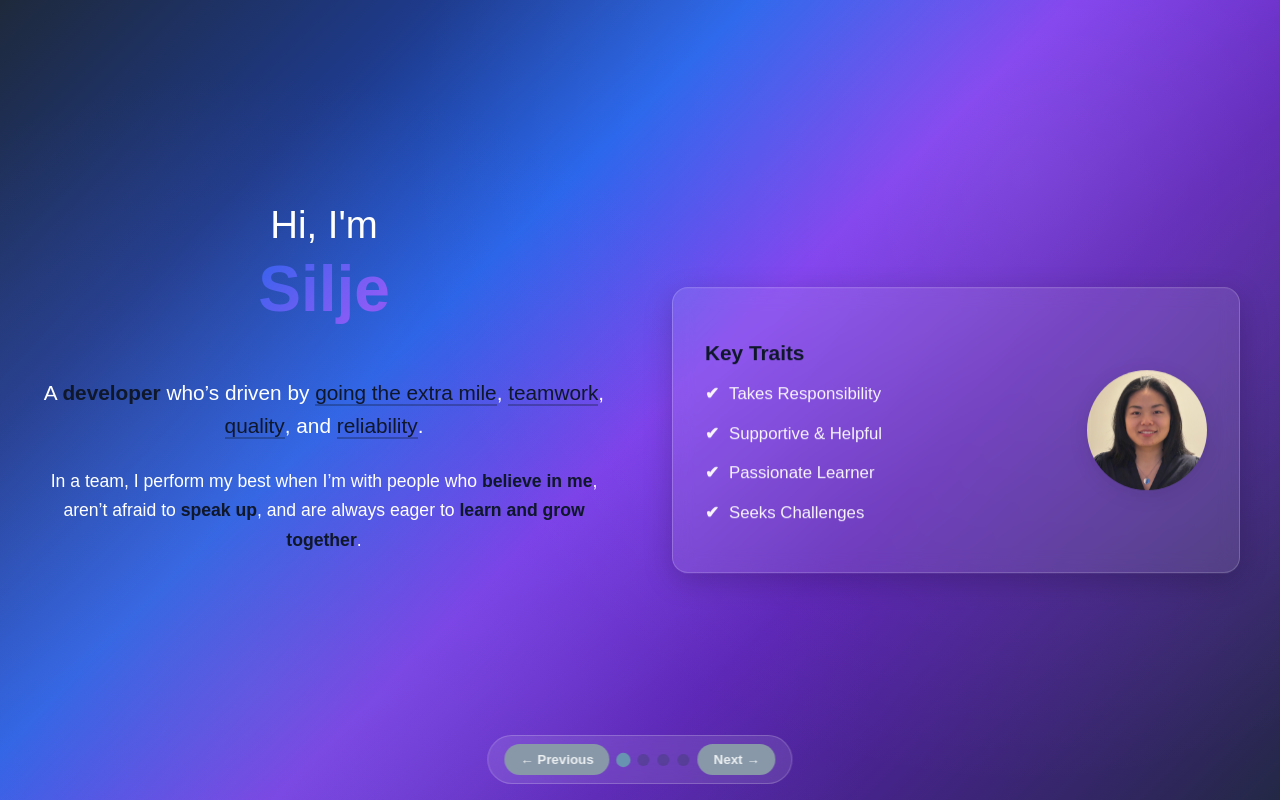
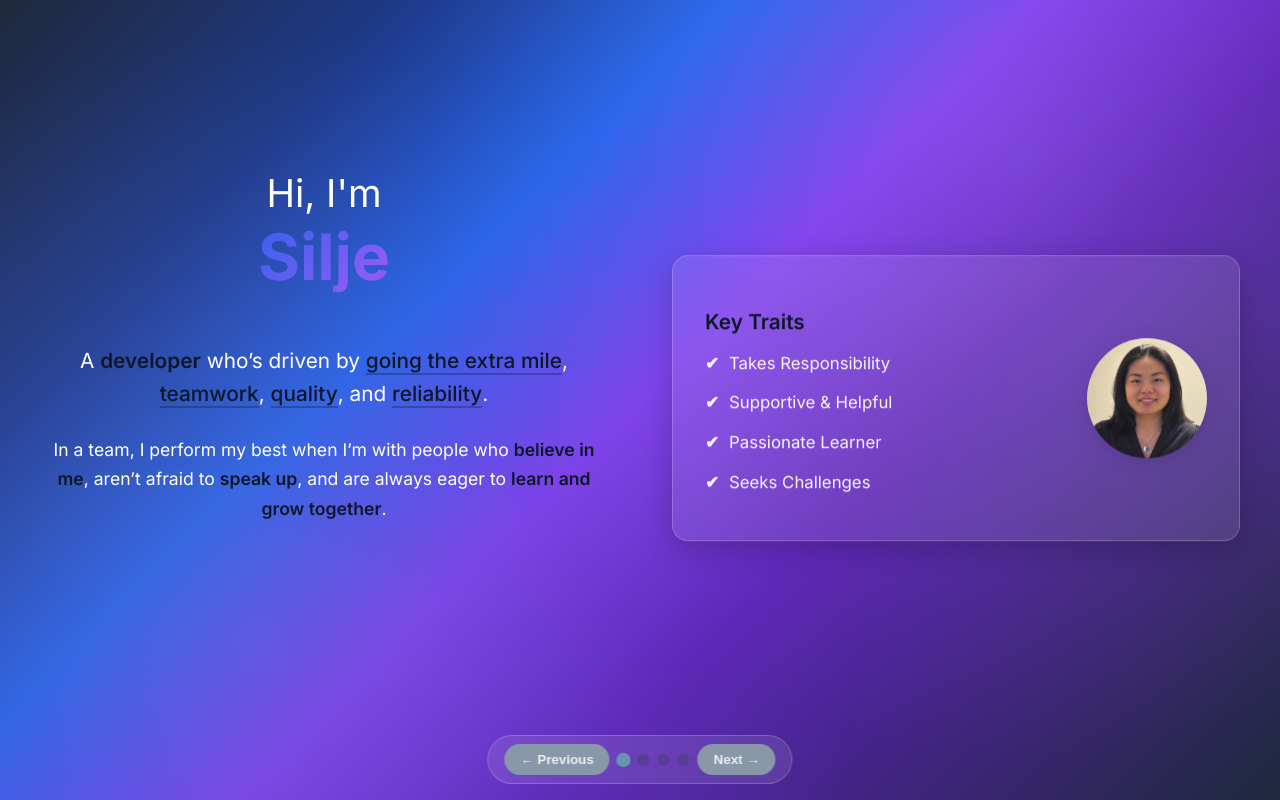
Before and after one commit to siljehtangen/portfolio, a Vue app: page / in a window 1280 px wide. Built offline with nearby package versions, Linux system fonts and the light colour scheme.

Commit message:
feat: update main css

```diff
--- a/src/styles/main.css
+++ b/src/styles/main.css
@@ -1,11 +1,28 @@
 @import './base.css';
 
-html, body {
+* {
+  box-sizing: border-box;
+}
+
+html,
+body {
   height: 100%;
   margin: 0;
   padding: 0;
   overflow-x: hidden;
-  font-family: Arial, sans-serif;
+  font-family:
+    'Inter',
+    -apple-system,
+    BlinkMacSystemFont,
+    'Segoe UI',
+    Roboto,
+    Oxygen,
+    Ubuntu,
+    Cantarell,
+    sans-serif;
+  -webkit-font-smoothing: antialiased;
+  -moz-osx-font-smoothing: grayscale;
+  scroll-behavior: smooth;
 }
 
 #app {
@@ -15,8 +32,192 @@ html, body {
   font-weight: normal;
 }
 
+/* Smooth page transitions */
+.app-container {
+  position: relative;
+  width: 100%;
+  min-height: 100vh;
+}
+
+/* Custom scrollbar */
+::-webkit-scrollbar {
+  width: 10px;
+}
+
+::-webkit-scrollbar-track {
+  background: rgba(0, 0, 0, 0.1);
+}
+
+::-webkit-scrollbar-thumb {
+  background: linear-gradient(135deg, var(--primary-blue-1), var(--primary-blue-2));
+  border-radius: 5px;
+}
+
+::-webkit-scrollbar-thumb:hover {
+  background: linear-gradient(135deg, var(--primary-purple-1), var(--primary-purple-2));
+}
+
+/* Selection */
+::selection {
+  background: var(--primary-blue-1);
+  color: white;
+}
+
+/* Section transitions */
+.fade-enter-active,
+.fade-leave-active {
+  transition:
+    opacity var(--transition-slow),
+    transform var(--transition-slow);
+}
+
+.fade-enter-from {
+  opacity: 0;
+  transform: translateY(20px);
+}
+
+.fade-leave-to {
+  opacity: 0;
+  transform: translateY(-20px);
+}
+
+/* Global animations */
+@keyframes fadeIn {
+  from {
+    opacity: 0;
+  }
+  to {
+    opacity: 1;
+  }
+}
+
+@keyframes slideInLeft {
+  from {
+    opacity: 0;
+    transform: translateX(-50px);
+  }
+  to {
+    opacity: 1;
+    transform: translateX(0);
+  }
+}
+
+@keyframes slideInRight {
+  from {
+    opacity: 0;
+    transform: translateX(50px);
+  }
+  to {
+    opacity: 1;
+    transform: translateX(0);
+  }
+}
+
+@keyframes fadeInUp {
+  from {
+    opacity: 0;
+    transform: translateY(30px);
+  }
+  to {
+    opacity: 1;
+    transform: translateY(0);
+  }
+}
+
+@keyframes shimmer {
+  0% {
+    background-position: -1000px 0;
+  }
+  100% {
+    background-position: 1000px 0;
+  }
+}
+
+/* Advanced Animations */
+@keyframes pulse {
+  0%,
+  100% {
+    opacity: 1;
+    transform: scale(1);
+  }
+  50% {
+    opacity: 0.8;
+    transform: scale(1.05);
+  }
+}
+
+@keyframes float {
+  0%,
+  100% {
+    transform: translateY(0px) translateX(0px);
+  }
+  33% {
+    transform: translateY(-20px) translateX(10px);
+  }
+  66% {
+    transform: translateY(10px) translateX(-10px);
+  }
+}
+
+@keyframes gradientFlow {
+  0% {
+    background-position: 0% 50%;
+  }
+  50% {
+    background-position: 100% 50%;
+  }
+  100% {
+    background-position: 0% 50%;
+  }
+}
+
+@keyframes slideInStagger {
+  from {
+    opacity: 0;
+    transform: translateY(20px) scale(0.95);
+  }
+  to {
+    opacity: 1;
+    transform: translateY(0) scale(1);
+  }
+}
+
+@keyframes glowPulse {
+  0%,
+  100% {
+    box-shadow:
+      0 0 20px rgba(59, 130, 246, 0.3),
+      0 0 40px rgba(139, 92, 246, 0.2);
+  }
+  50% {
+    box-shadow:
+      0 0 30px rgba(59, 130, 246, 0.5),
+      0 0 60px rgba(139, 92, 246, 0.4);
+  }
+}
+
+@keyframes rotateSlow {
+  from {
+    transform: rotate(0deg);
+  }
+  to {
+    transform: rotate(360deg);
+  }
+}
+
 @media (hover: hover) {
   a:hover {
-    background-color: hsla(160, 100%, 37%, 0.2);
+    transition: all var(--transition-normal);
   }
 }
+
+/* Reduced motion support */
+@media (prefers-reduced-motion: reduce) {
+  *,
+  *::before,
+  *::after {
+    animation-duration: 0.01ms !important;
+    animation-iteration-count: 1 !important;
+    transition-duration: 0.01ms !important;
+  }
+}
```
